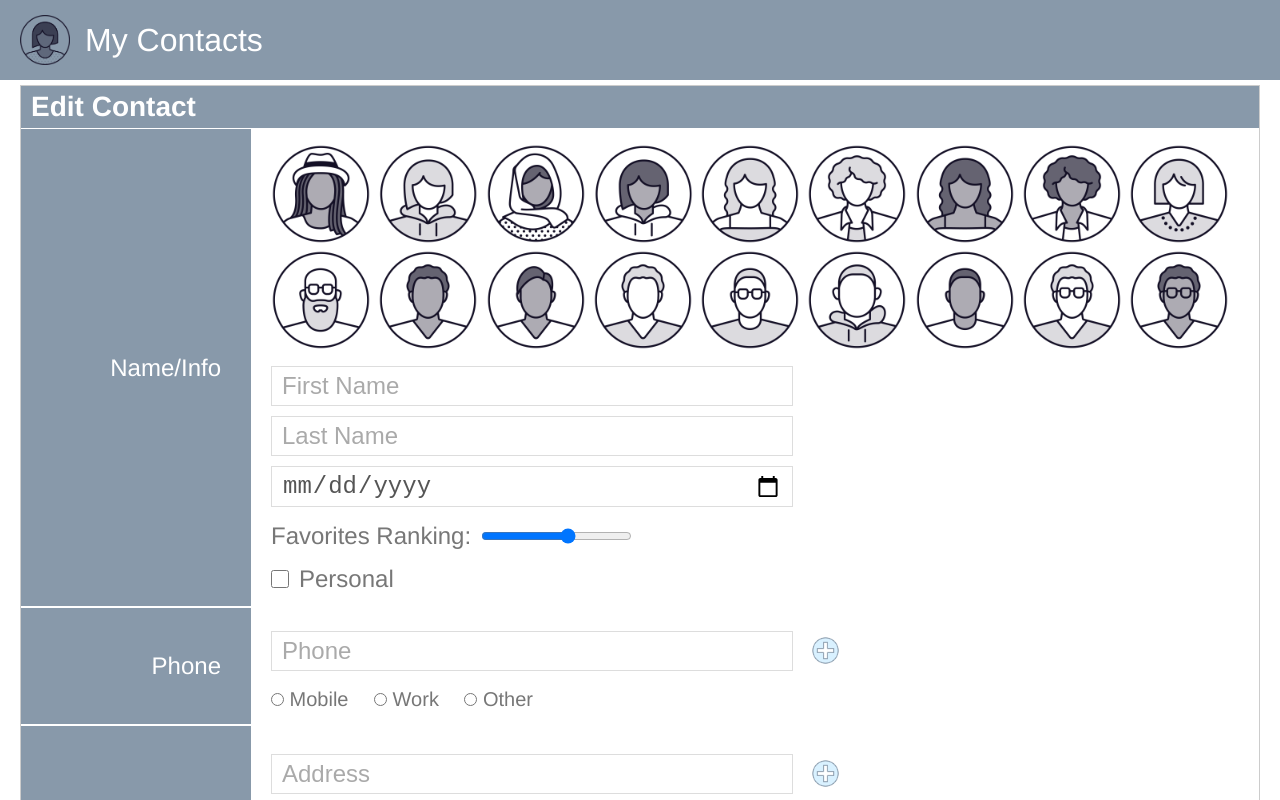
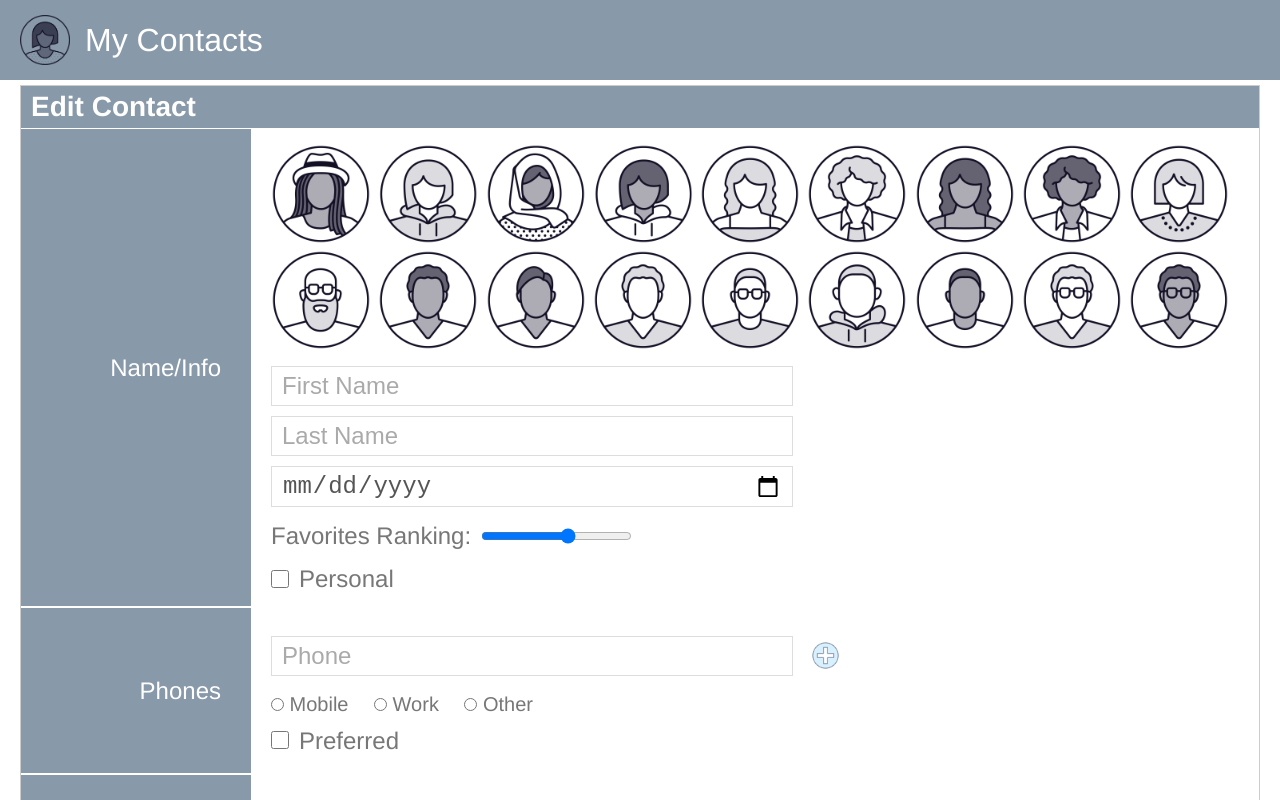
Before and after one commit to GongVictorFeng/reactive_form, an Angular app: page /contacts/edit in a window 1280 px wide. Shown: the top 800 px of the page. Built offline with nearby package versions, Linux system fonts and the light colour scheme; what angular-in-memory-web-api would draw is missing.

Commit message:
added the features of dynamically adding phones and modifying the validator according to the changes.

```diff
--- a/src/app/contact-list/contact-list.component.html
+++ b/src/app/contact-list/contact-list.component.html
@@ -3,9 +3,7 @@
     <img src="/assets/plus-no-circle.png" class="button-image" />
     Add Contact
   </button>
-  <h2>
-    Favorite Contacts
-  </h2>
+  <h2>Favorite Contacts</h2>
   <table>
     <thead>
       <th>Name</th>
@@ -17,21 +15,26 @@
         <td class="center" colspan="3">You have no favorite contacts</td>
       </tr>
       <ng-container *ngIf="favoriteContacts.length > 0">
-        <tr *ngFor="let contact of favoriteContacts" [routerLink]="['/contacts/edit', contact.id]">
-          <td>{{contact.firstName}} {{contact.lastName}}</td>
-          <td><span *ngIf="contact.phone">{{contact.phone.phoneNumber}}</span></td>
+        <tr
+          *ngFor="let contact of favoriteContacts"
+          [routerLink]="['/contacts/edit', contact.id]"
+        >
+          <td>{{ contact.firstName }} {{ contact.lastName }}</td>
+          <td>
+            <span *ngIf="contact.phones[0]">{{
+              contact.phones[0].phoneNumber
+            }}</span>
+          </td>
           <td *ngIf="contact.address">
-            {{contact.address.streetAddress}}, {{contact.address.city}},
-            {{contact.address.state}},
-            {{contact.address.postalCode}}
+            {{ contact.address.streetAddress }}, {{ contact.address.city }},
+            {{ contact.address.state }},
+            {{ contact.address.postalCode }}
           </td>
         </tr>
       </ng-container>
     </tbody>
   </table>
-  <h2>
-    All Contacts
-  </h2>
+  <h2>All Contacts</h2>
   <table>
     <thead>
       <th>Name</th>
@@ -39,17 +42,24 @@
       <th>Address</th>
     </thead>
     <tbody>
-      <tr *ngIf=" contacts.length===0">
+      <tr *ngIf="contacts.length === 0">
         <td class="center" colspan="3">You have no contacts</td>
       </tr>
       <ng-container *ngIf="contacts.length > 0">
-        <tr *ngFor="let contact of contacts" [routerLink]="['/contacts/edit', contact.id]">
-          <td>{{contact.firstName}} {{contact.lastName}}</td>
-          <td><span *ngIf="contact.phone">{{contact.phone.phoneNumber}}</span></td>
+        <tr
+          *ngFor="let contact of contacts"
+          [routerLink]="['/contacts/edit', contact.id]"
+        >
+          <td>{{ contact.firstName }} {{ contact.lastName }}</td>
+          <td>
+            <span *ngIf="contact.phones[0]">{{
+              contact.phones[0].phoneNumber
+            }}</span>
+          </td>
           <td *ngIf="contact.address">
-            {{contact.address.streetAddress}}, {{contact.address.city}},
-            {{contact.address.state}},
-            {{contact.address.postalCode}}
+            {{ contact.address.streetAddress }}, {{ contact.address.city }},
+            {{ contact.address.state }},
+            {{ contact.address.postalCode }}
           </td>
         </tr>
       </ng-container>
--- a/src/app/contacts/contact.model.ts
+++ b/src/app/contacts/contact.model.ts
@@ -6,7 +6,7 @@ export interface Contact {
   dateOfBirth: Date | null;
   favoritesRanking: number | null;
   personal: boolean;
-  phone: Phone;
+  phones: Phone[];
   address: Address;
   notes: string;
 }
@@ -14,6 +14,7 @@ export interface Contact {
 export interface Phone {
   phoneNumber: string;
   phoneType: string;
+  preferred: boolean;
 }
 
 export interface Address {
--- a/src/app/contacts/in-memory-contacts.service.ts
+++ b/src/app/contacts/in-memory-contacts.service.ts
@@ -12,7 +12,13 @@ export class InMemoryContactsApi implements InMemoryDbService {
         dateOfBirth: new Date('1994/05/05'),
         favoritesRanking: 0,
         personal: false,
-        phone: { phoneNumber: '555-765-4321', phoneType: 'mobile' },
+        phones: [
+          {
+            phoneNumber: '555-765-4321',
+            phoneType: 'mobile',
+            preferred: false,
+          },
+        ],
         address: {
           streetAddress: '777 Whimsy Lane',
           city: 'Gleeberg City',
@@ -30,7 +36,13 @@ export class InMemoryContactsApi implements InMemoryDbService {
         dateOfBirth: new Date('1988/10/05'),
         favoritesRanking: 0,
         personal: false,
-        phone: { phoneNumber: '555-877-5678', phoneType: 'mobile' },
+        phones: [
+          {
+            phoneNumber: '555-877-5678',
+            phoneType: 'mobile',
+            preferred: false,
+          },
+        ],
         address: {
           streetAddress: '543 Lullaby Lane',
           city: 'Sleepytown',
@@ -48,7 +60,14 @@ export class InMemoryContactsApi implements InMemoryDbService {
         dateOfBirth: new Date('1986/11/08'),
         favoritesRanking: 1,
         personal: false,
-        phone: { phoneNumber: '555-123-4567', phoneType: 'mobile' },
+        phones: [
+          {
+            phoneNumber: '555-123-4567',
+            phoneType: 'mobile',
+            preferred: false,
+          },
+          { phoneNumber: '555-321-7654', phoneType: 'work', preferred: false },
+        ],
         address: {
           streetAddress: '123 Merriment Avenue',
           city: 'Dorado City',
--- a/src/app/edit-contact/edit-contact.component.html
+++ b/src/app/edit-contact/edit-contact.component.html
@@ -37,12 +37,27 @@
       </div>
     </section>
     <section>
-      <nav>Phone</nav>
-      <div class="flex-column" formGroupName="phone">
+      <nav>Phones</nav>
+      <div formArrayName="phones">
+        <div
+          *ngFor="
+            let phone of contactForm.controls.phones.controls;
+            let i = index
+          "
+          class="flex-column"
+          [formGroupName]="i"
+        >
           <div class="flex-group">
             <input placeholder="Phone" formControlName="phoneNumber" />
-          <img src="/assets/plus-grey-blue.png" class="add" />
+            <img
+              src="/assets/plus-grey-blue.png"
+              class="add"
+              (click)="addPhone()"
+            />
           </div>
+          <em *ngIf="phone.controls.phoneNumber.invalid"
+            >Preferred phone is required</em
+          >
           <div class="radio">
             <span *ngFor="let phoneType of phoneTypes">
               <input
@@ -52,6 +67,13 @@
               />
               {{ phoneType.title }}
             </span>
+          </div>
+          <span
+            ><input
+              type="checkbox"
+              formControlName="preferred"
+            />Preferred</span
+          >
         </div>
       </div>
     </section>
@@ -99,7 +121,7 @@
       </div>
     </section>
     <div class="buttons">
-      <button class="secondary">Cancel</button>
+      <button class="secondary" type="button">Cancel</button>
       <button class="primary" type="submit" [disabled]="contactForm.invalid">
         Save
       </button>
--- a/src/app/edit-contact/edit-contact.component.ts
+++ b/src/app/edit-contact/edit-contact.component.ts
@@ -1,9 +1,10 @@
 import { Component, OnInit } from '@angular/core';
 import { ActivatedRoute, Router } from '@angular/router';
 import { ContactsService } from '../contacts/contacts.service';
-import { FormBuilder, Validators } from '@angular/forms';
+import { FormBuilder, FormGroup, Validators } from '@angular/forms';
 import { AddressTypes, PhoneTypes } from '../contacts/contact.model';
 import { restrictedWords } from '../validators/restricted-words-validator';
+import { debounceTime, distinctUntilChanged } from 'rxjs';
 
 @Component({
   templateUrl: './edit-contact.component.html',
@@ -20,10 +21,7 @@ export class EditContactComponent implements OnInit {
     dateOfBirth: <Date | null>null,
     favoritesRanking: <number | null>null,
     personal: false,
-    phone: this.fb.nonNullable.group({
-      phoneNumber: '',
-      phoneType: '',
-    }),
+    phones: this.fb.array([this.createPhone()]),
     address: this.fb.nonNullable.group({
       streetAddress: ['', Validators.required],
       city: ['', Validators.required],
@@ -43,11 +41,19 @@ export class EditContactComponent implements OnInit {
 
   ngOnInit() {
     const contactId = this.route.snapshot.params['id'];
-    if (!contactId) return;
+    if (!contactId) {
+      this.subscribeToAddressChange();
+      return;
+    }
+
     this.contactService.getContact(contactId).subscribe({
       next: (contact) => {
         if (contact) {
+          for (let i = 1; i < contact.phones.length; i++) {
+            this.addPhone();
+          }
           this.contactForm.setValue(contact);
+          this.subscribeToAddressChange();
         }
       },
     });
@@ -61,8 +67,64 @@ export class EditContactComponent implements OnInit {
     return this.contactForm.controls.address;
   }
 
+  addPhone() {
+    const phone = this.createPhone();
+    this.contactForm.controls.phones.push(phone);
+  }
+
+  private createPhone() {
+    const phoneGroup = this.fb.nonNullable.group({
+      phoneNumber: '',
+      phoneType: '',
+      preferred: false,
+    });
+
+    phoneGroup.controls.preferred.valueChanges
+      .pipe(distinctUntilChanged(this.stringifyCompare))
+      .subscribe({
+        next: (value) => {
+          if (value) {
+            phoneGroup.controls.phoneNumber.addValidators(Validators.required);
+          } else {
+            phoneGroup.controls.phoneNumber.removeValidators(
+              Validators.required
+            );
+          }
+          phoneGroup.controls.phoneNumber.updateValueAndValidity();
+        },
+      });
+
+    return phoneGroup;
+  }
+
+  private subscribeToAddressChange() {
+    const addressGroup = this.contactForm.controls.address;
+
+    addressGroup.valueChanges
+      .pipe(distinctUntilChanged(this.stringifyCompare))
+      .subscribe(() => {
+        for (const controlName in addressGroup.controls) {
+          addressGroup.get(controlName)?.removeValidators(Validators.required);
+          addressGroup.get(controlName)?.updateValueAndValidity();
+        }
+      });
+
+    addressGroup.valueChanges
+      .pipe(debounceTime(2000), distinctUntilChanged(this.stringifyCompare))
+      .subscribe(() => {
+        for (const controlName in addressGroup.controls) {
+          addressGroup.get(controlName)?.addValidators(Validators.required);
+          addressGroup.get(controlName)?.updateValueAndValidity();
+        }
+      });
+  }
+
+  private stringifyCompare(a: any, b: any) {
+    return JSON.stringify(a) === JSON.stringify(b);
+  }
+
   saveContact() {
-    console.log(this.contactForm.controls.dateOfBirth.value);
+    console.log(this.contactForm.value);
     this.contactService.saveContact(this.contactForm.getRawValue()).subscribe({
       next: () => this.router.navigate(['/contacts']),
     });
```
Lines whose indentation alone changed are shown as unchanged.
